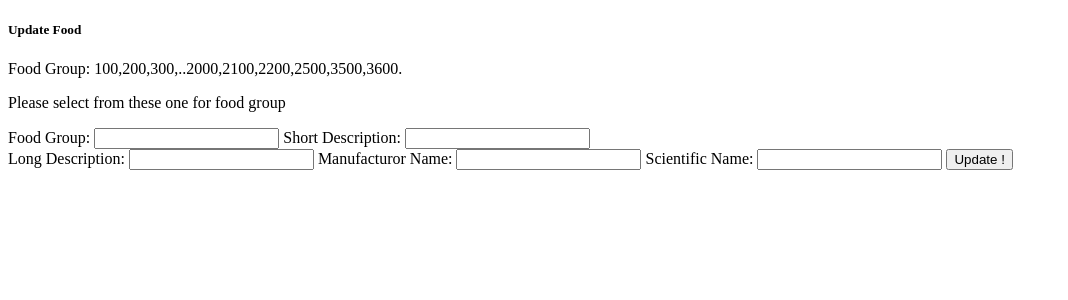
After one commit to kemaloztel/databaseSystemstakehomeExam, a Flask app: template Templates/update_food.html in a window 1280 px wide. The commit adds this page. Shown: the top 300 px of the page, without its empty margins (0-1068 px from the left). Run offline with Flask 2, Linux system fonts and the light colour scheme; the template is opened without the code that fills it, so the values that code supplies are empty.

Commit message:
“COMPLETE MILESTONE 2”

```diff
--- /dev/null
+++ b/Templates/update_food.html
@@ -0,0 +1,26 @@
+<!DOCTYPE html>
+<html lang="en">
+<head>
+    <meta charset="UTF-8">
+</head>
+<body>
+    <h5> Update Food </h5>
+        <form method="post" action="/updated_food/{{ id }}">
+            <p>Food Group: 100,200,300,..2000,2100,2200,2500,3500,3600.</p>
+            <p>Please select from these one for food group</p>
+            <label for="food_group_id">Food Group: </label>
+            <input type="text" name="food_group_id" value="{{ food_group_id }}">
+            <label for="short_desc">Short Description: </label>
+            <input type="text" name="short_desc" value="{{ short_desc }}">
+            <br/>
+            <label for="long_desc">Long Description: </label>
+            <input type="text" name="long_desc" value="{{ long_desc }}">
+            <label for="manufac_name">Manufacturor Name: </label>
+            <input type="text" name="manufac_name" value="{{ manufac_name }}">
+            <label for="sci_name">Scientific Name: </label>
+            <input type="text" name="sci_name" value="{{ sci_name }}">
+
+            <input type="submit" value="Update !">
+        </form>
+</body>
+</html>
--- a/connect.py
+++ b/connect.py
@@ -9,7 +9,7 @@ def get_db():
         db = g._database = sqlite3.connect(DATABASE)
     return db
 
-def close_connection(exception):
+def close_connection():
     db = getattr(g, '_database', None)
     if db is not None:
         db.close()
--- a/main.py
+++ b/main.py
@@ -1,7 +1,10 @@
-from connect import get_db
-from flask import Flask, render_template
+from connect import get_db, close_connection
+from flask import Flask, render_template, url_for, request, redirect
+from forms import UpdateForm
+import sqlite3
 
 app = Flask(__name__)
+app.config['SECRET_KEY'] = '5791628bb0b13ce0c676dfde280ba245'
 
 def query_db(query, args=(), one=False):
     cur = get_db().execute(query, args)
@@ -9,6 +12,7 @@ def query_db(query, args=(), one=False):
     cur.close()
     return (rv[0] if rv else None) if one else rv
 
+'''
 @app.route('/',  methods=['GET', 'POST'])
 def index():
     food_groups = []
@@ -32,6 +36,48 @@ def foodgroupdesc(id):
 
     for i in cur:
         group_info.append(i)
-        print(i)
+        #print(i)
 
     return render_template('group_desc.html', group_info=group_info)
+
+'''
+
+@app.route('/')
+@app.route('/view_update', methods=['GET', 'POST'])
+def viewandupdatefood():
+    food_detail = []
+
+    cur = get_db().cursor()
+    sql = "SELECT food.id, name, long_desc, short_desc, manufac_name, sci_name FROM food INNER JOIN food_group ON food_group.id = food.food_group_id"
+    cur.execute(sql)
+
+    try:
+        for a in cur:
+            food_detail.append(a)
+            #print(a)
+    except:
+        pass
+
+    return render_template('view_update.html', food_detail=food_detail)
+
+
+@app.route('/update_food', methods=['GET', 'POST'])
+def update_food():
+    if request.method == 'POST':
+        if request.form['postButton'] == 'Update':
+            degerler = request.form.getlist('selected')
+            for id in degerler:
+                print(id)
+    return render_template('update_food.html', id=id)
+
+
+@app.route('/updated_food/<id>', methods=['GET', 'POST'])
+def updated_food(id):
+    form=UpdateForm(request.form)
+
+    cur = get_db().cursor()
+    cur = query_db("UPDATE food SET food_group_id=?, long_desc=?, short_desc=?, manufac_name=?, sci_name=? WHERE id=?",
+                 [form.food_group_id.data, form.long_desc.data, form.short_desc.data, form.manufac_name.data,form.sci_name.data, id])
+    get_db().commit()
+
+    return redirect(url_for('viewandupdatefood'))
```
Also changed, not shown: Templates/view_update.html (added, +42 -0 lines), forms.py (added, +10 -0 lines), Templates/group_desc.html (line endings or trailing spaces).
